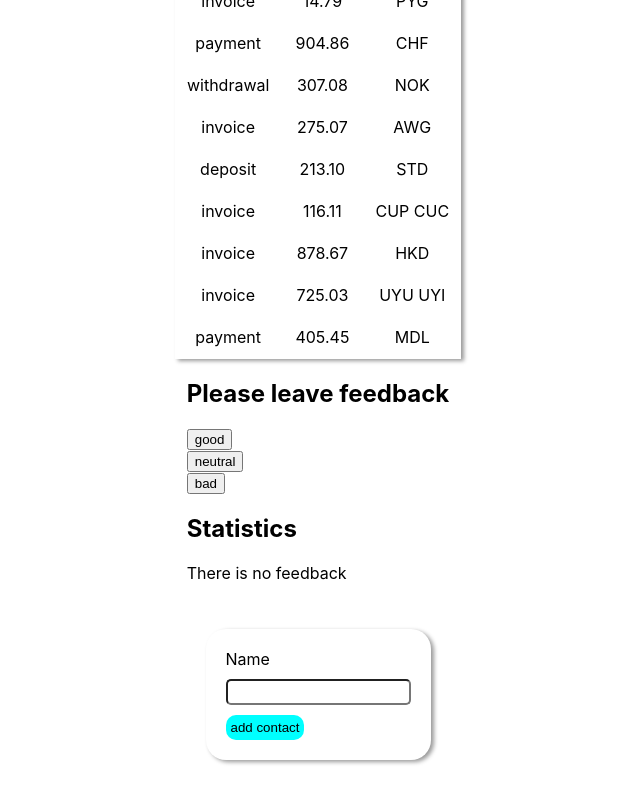
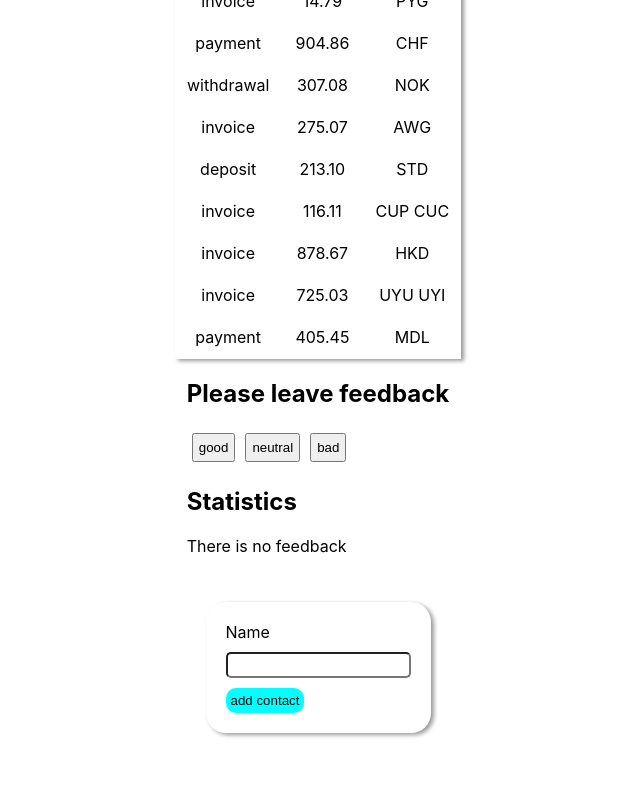
Before and after one commit to evgeniimironenko/React, a React (Create React App) app in the folder app/: page / in a window 1280 px wide. Shown: the part 1774-2574 px from the top of the page, without its empty margins (322-962 px from the left). After the commit the page ends 2547 px from the top, so only its background shows below. Built offline with nearby package versions, Linux system fonts and the light colour scheme.

Commit message:
styles for buttons (hw 2)

```diff
--- a/app/src/components/feedback/Feedback.jsx
+++ b/app/src/components/feedback/Feedback.jsx
@@ -1,5 +1,4 @@
 import { Component } from "react";
-import css from "./Feedback.module.css";
 import Statistics from "./statistics/Statistics";
 import FeedbackOptions from "./feedbackOptions/FeedbackOptions";
 import Section from "./section/Section";
--- a/app/src/components/feedback/Feedback.module.css
+++ b/app/src/components/feedback/Feedback.module.css
@@ -0,0 +1,9 @@
+.btnList {
+  display: flex;
+}
+
+.btnList button {
+  margin: 5px;
+  padding: 5px;
+  display: block;
+}
--- a/app/src/components/feedback/feedbackOptions/FeedbackOptions.jsx
+++ b/app/src/components/feedback/feedbackOptions/FeedbackOptions.jsx
@@ -1,5 +1,7 @@
+import css from "../Feedback.module.css";
+
 const FeedbackOptions = ({ options, onLeaveFeedback }) => (
-  <ul>
+  <ul className={css.btnList}>
     {options.map((option) => (
       <li key={option}>
         <button onClick={() => onLeaveFeedback(option)}>{option}</button>
```
